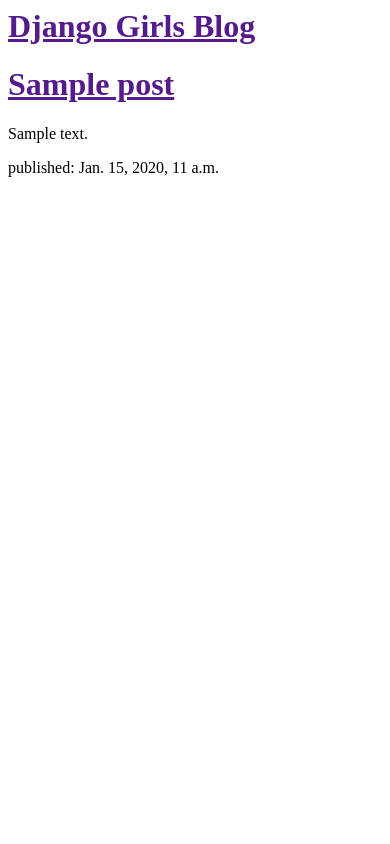
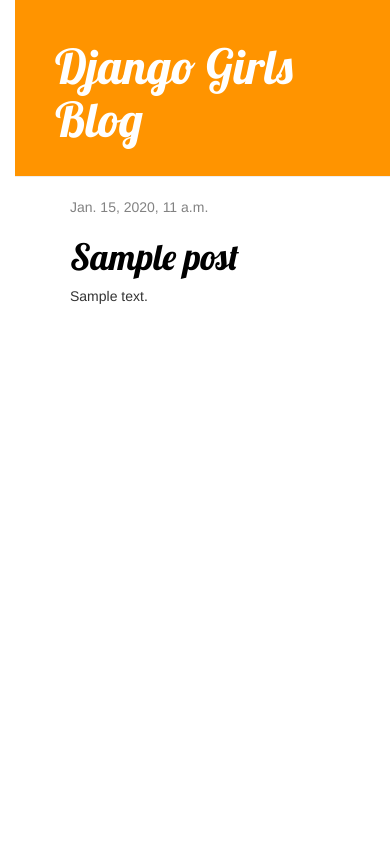
Before and after one commit to mizuQnie/my-first-blog, a Django app: template blog/templates/blog/post_list.html in a window 390 px wide. Run offline with Django 3.2, Linux system fonts and the light colour scheme; the template is opened without the code that fills it: values that come from a table or form of the project are taken from there, others are empty; tables that the repository leaves empty hold one stand-in row (values such as "Sample post"); some libraries are stand-ins or nearby versions.

Commit message:
added with CSS

```diff
--- /dev/null
+++ b/blog/static/css/blog.css
@@ -0,0 +1,53 @@
+h1 a {
+    color: #FCA205;
+    font-family: 'Lobster';
+}
+body {
+    padding-left: 15px;
+}
+.page-header {
+    background-color: #ff9400;
+    margin-top: 0;
+    padding: 20px 20px 20px 40px;
+}
+
+.page-header h1, .page-header h1 a, .page-header h1 a:visited, .page-header h1 a:active {
+    color: #ffffff;
+    font-size: 36pt;
+    text-decoration: none;
+}
+
+.content {
+    margin-left: 40px;
+}
+
+h1, h2, h3, h4 {
+    font-family: 'Lobster', cursive;
+}
+
+.date {
+    color: #828282;
+}
+
+.save {
+    float: right;
+}
+
+.post-form textarea, .post-form input {
+    width: 100%;
+}
+
+.top-menu, .top-menu:hover, .top-menu:visited {
+    color: #ffffff;
+    float: right;
+    font-size: 26pt;
+    margin-right: 20px;
+}
+
+.post {
+    margin-bottom: 70px;
+}
+
+.post h1 a, .post h1 a:visited {
+    color: #000000;
+}
--- /dev/null
+++ b/blog/templates/blog/base.html
@@ -0,0 +1,25 @@
+{% load staticfiles %}
+<html>
+    <head>
+        <title>Django Girls blog</title>
+
+        <link rel="stylesheet" href="//maxcdn.bootstrapcdn.com/bootstrap/3.2.0/css/bootstrap.min.css">
+        <link rel="stylesheet" href="//maxcdn.bootstrapcdn.com/bootstrap/3.2.0/css/bootstrap-theme.min.css">
+        <link rel="stylesheet" href="{% static 'css/blog.css' %}">
+        <link href="//fonts.googleapis.com/css?family=Lobster&subset=latin,latin-ext" rel="stylesheet" type="text/css">
+
+    </head>
+<body>
+    <div class="page-header">
+        <h1><a href="/">Django Girls Blog</a></h1>
+    </div>
+    <div class="content container">
+        <div class="row">
+            <div class="col-md-8">
+            {% block content %}
+            {% endblock %}
+            </div>
+        </div>
+    </div>
+</body>
+</html>
--- a/blog/templates/blog/post_list.html
+++ b/blog/templates/blog/post_list.html
@@ -1,36 +1,48 @@
+{% extends 'blog/base.html' %}
+<!-- {% load staticfiles %}
 <html>
     <head>
         <title>Django Girls blog</title>
+
+        <link rel="stylesheet" href="//maxcdn.bootstrapcdn.com/bootstrap/3.2.0/css/bootstrap.min.css">
+        <link rel="stylesheet" href="//maxcdn.bootstrapcdn.com/bootstrap/3.2.0/css/bootstrap-theme.min.css">
+        <link rel="stylesheet" href="{% static 'css/blog.css' %}">
+        <link href="//fonts.googleapis.com/css?family=Lobster&subset=latin,latin-ext" rel="stylesheet" type="text/css">
+
     </head>
     <body>
         <div>
             <h1><a href="">Django Girls Blog</a></h1>
+            <div class="page-header">
+                <h1><a href="/">Django Girls Blog</a></h1>
+            </div>
+
         </div>
 
-   <!--     <div>
-            <p>published: 14.06.2014, 12:14</p>
-            <h2><a href="">My first post</a></h2>
-            <p>Aenean eu leo quam. Pellentesque ornare sem lacinia quam venenatis vestibulum. Donec id elit non mi porta gravida at eget metus. Fusce dapibus, tellus ac cursus commodo, tortor mauris condimentum nibh, ut fermentum massa justo sit amet risus.</p>
+    <div class="content container">
+        <div class="row">
+            <div class="col-md-8">
+            -->
+
+
+
+{% block content %}
+    {% for post in posts %}
+        <div class="post">
+            <div class="date">
+                {{ post.published_date }}
+            </div>
+                <h1><a href="{% url 'post_detail' pk=post.pk %}">{{ post.title }}</a></h1>
+            <p>{{ post.text|linebreaksbr }}</p>
         </div>
-
-        <div>
-            <p>published: 14.06.2014, 12:14</p>
-            <h2><a href="">My second post</a></h2>
-            <p>Aenean eu leo quam. Pellentesque ornare sem lacinia quam venenatis vestibulum. Donec id elit non mi porta gravida at eget metus. Fusce dapibus, tellus ac cursus commodo, tortor mauris condimentum nibh, ut f.</p>
+    {% endfor %}
+{% endblock %}
+<!--
+            </div>
         </div>
-
-        {{ posts }}
-
-         -->
-
-         {% for post in posts %}
-    <div>
-
-        <h1><a href="">{{ post.title }}</a></h1>
-        <p>{{ post.text|linebreaksbr }}</p>
-        <p>published: {{ post.published_date }}</p>
     </div>
 
-{% endfor %}
     </body>
 </html>
+
+-->
--- a/blog/urls.py
+++ b/blog/urls.py
@@ -1,5 +1,7 @@
 from django.conf.urls import url
 from . import views
+
 urlpatterns = [
     url(r'^$', views.post_list, name='post_list'),
+    url(r'^post/(?P<pk>\d+)/$', views.post_detail, name='post_detail'),
 ]
--- a/blog/views.py
+++ b/blog/views.py
@@ -1,7 +1,13 @@
 from django.shortcuts import render
 from .models import Post
 from django.utils import timezone
+from django.shortcuts import render, get_object_or_404
+
 # Create your views here.
 def post_list(request):
    posts = Post.objects.filter(published_date__lte=timezone.now()).order_by('published_date')
    return render(request, 'blog/post_list.html', {'posts': posts})
+
+def post_detail(request, pk):
+    post = get_object_or_404(Post, pk=pk)
+    return render(request, 'blog/post_detail.html', {'post': post})
```
Also changed, not shown: blog/templates/blog/post_detail.html (added, +13 -0 lines).
